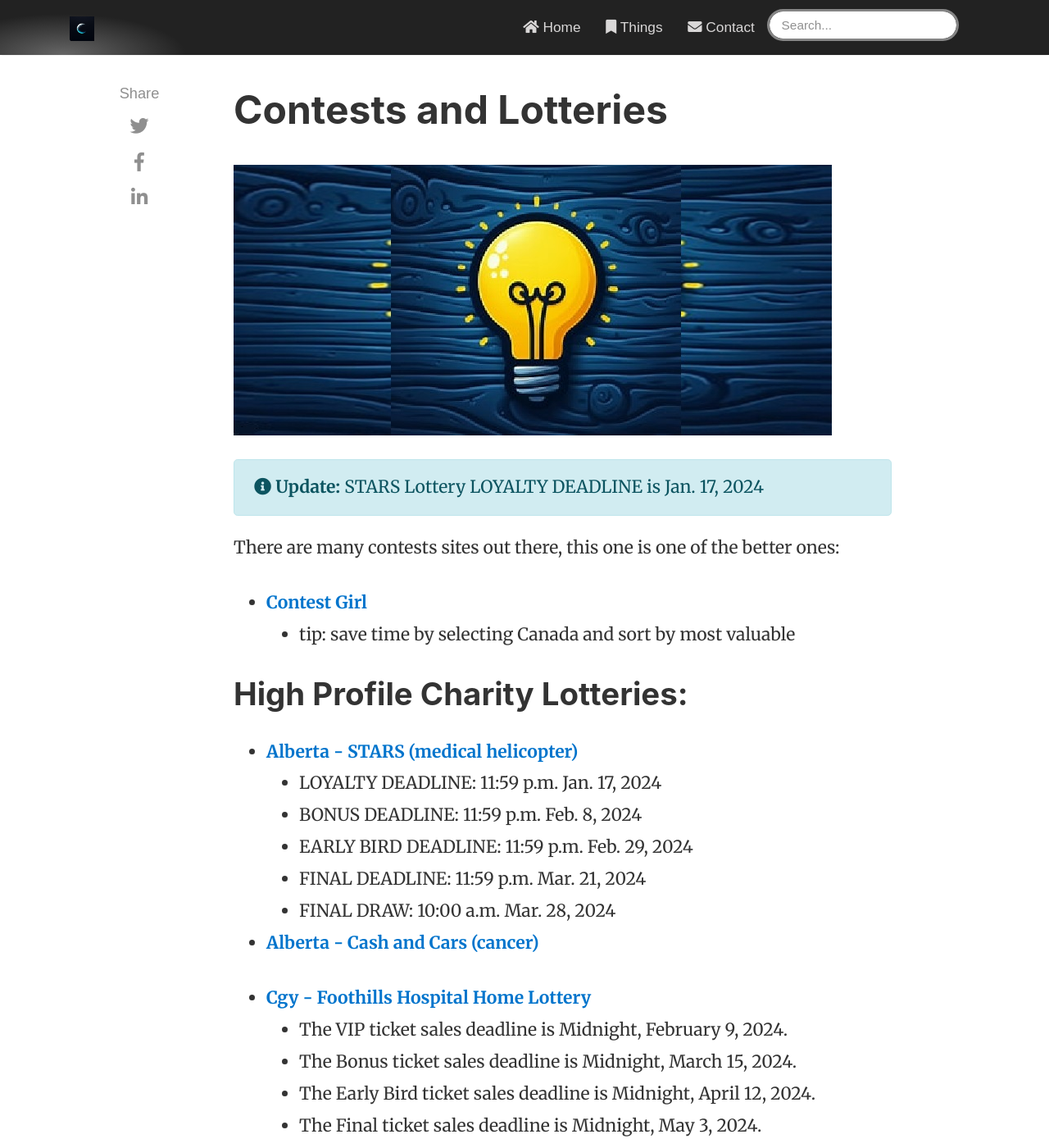
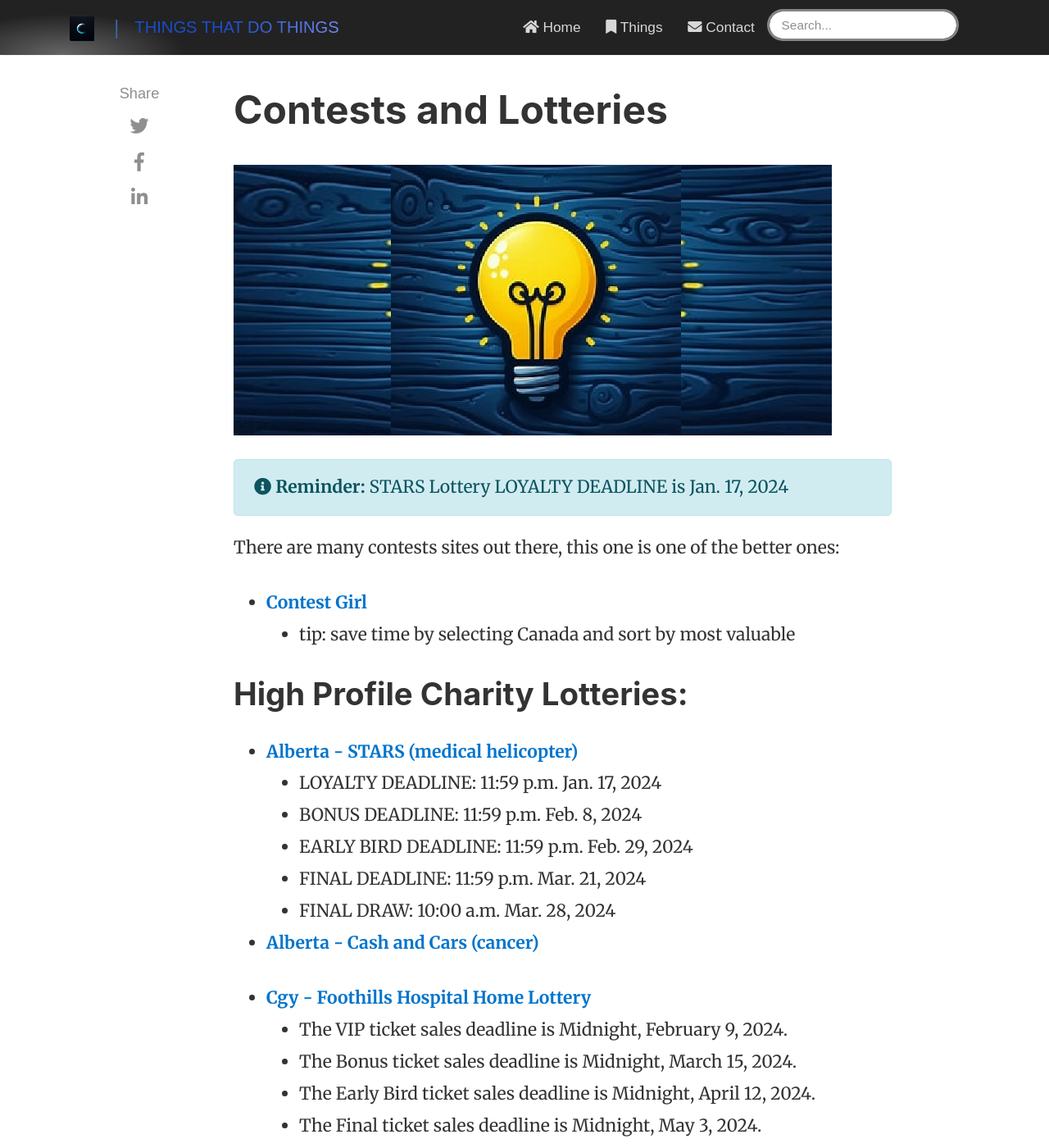
Before and after one commit to thingsthatdothings/thingsthatdothings.github.io, a Jekyll site: the page built from _posts/2023-04-07-contests.md, in a window 1280 px wide and 1400 px high. Shown: the whole window at 82% size. Built offline with Jekyll 4.4.1, drawn with Linux system fonts in a browser that asks for light colours; nearby versions of some CDN libraries; comment, search, counter and statistics services are not loaded.

```diff
--- a/_layouts/default.html
+++ b/_layouts/default.html
@@ -23,17 +23,17 @@
 
 </head>
 
-{% if jekyll.environment == 'production' %}
-<!-- change your GA id in _config.yml -->
+{% if jekyll.environment == "production" %}
+<!-- Global site tag (gtag.js) - Google Analytics -->
+<script async src="https://www.googletagmanager.com/gtag/js?id={{site.google_analytics}}"></script>
 <script>
-(function(i,s,o,g,r,a,m){i['GoogleAnalyticsObject']=r;i[r]=i[r]||function(){
-(i[r].q=i[r].q||[]).push(arguments)},i[r].l=1*new Date();a=s.createElement(o),
-m=s.getElementsByTagName(o)[0];a.async=1;a.src=g;m.parentNode.insertBefore(a,m)
-})(window,document,'script','//www.google-analytics.com/analytics.js','ga');
-ga('create', '{{site.google_analytics}}', 'auto');
-ga('send', 'pageview');
+window.dataLayer = window.dataLayer || [];
+function gtag(){dataLayer.push(arguments);}
+gtag('js', new Date());
+gtag('config', '{{site.google_analytics}}');
 </script>
 {% endif %}
+
 
 {% capture layout %}{% if page.layout %}layout-{{ page.layout }}{% endif %}{% endcapture %}
 <body class="{{layout}}">
@@ -51,10 +51,17 @@ ga('send', 'pageview');
     <div class="container pr-0">
 
     <!-- Begin Logo -->
+    {% if site.logo %}
     <a class="navbar-brand" href="{{ site.baseurl }}/">
     <img src="{{ site.baseurl }}/{{ site.logo }}" alt="{{ site.name }}">
     </a>
+    {% endif %}
     <!-- End Logo -->
+
+    <div class="maintitle">|</div>
+    <div class="d-flex align-items-center">
+        <span class="ml-3 small sitetitle"><a href="{{site.baseurl}}/">{{ site.name }}</a></span>
+    </div>
 
     <button class="navbar-toggler" type="button" data-toggle="collapse" data-target="#navbarMediumish" aria-controls="navbarSupportedContent" aria-expanded="false" aria-label="Toggle navigation">
     <span class="navbar-toggler-icon"></span>
@@ -111,10 +118,12 @@ ga('send', 'pageview');
 ================================================== -->
 {% if page.url == "/" %}
 <div class="mainheading maintitle">
-    <h1 class="sitetitle">{{ site.name }}</h1>
+    <blockquote>
+    <!-- <h1 class="sitetitle">{{ site.name }}</h1> -->
     <p class="lead">
         {{ site.description }}
     </p>
+</blockquote>
 </div>
 {% endif %}
 
--- a/_posts/2023-04-07-contests.md
+++ b/_posts/2023-04-07-contests.md
@@ -9,7 +9,7 @@ comments: false
 
 <div markdown="span" class="alert alert-info" role="alert">
     <i class="fa fa-info-circle"></i>
-    <b>Update:</b> STARS Lottery LOYALTY DEADLINE is Jan. 17, 2024
+    <b>Reminder:</b> STARS Lottery LOYALTY DEADLINE is Jan. 17, 2024
 </div>
 
 
@@ -40,7 +40,7 @@ There are many contests sites out there, this one is one of the better ones:
 
 + **[Edm - Full House Lottery (University and RoyalAlex)](https://fullhouse.ca/)**
     - ~~Loyalty Prize 1 Deadline: Midnight, December 20th, 2023~~
-    - Loyalty Prize 2 Deadline: Midnight, January 10th, 2024
+    - ~~Loyalty Prize 2 Deadline: Midnight, January 10th, 2024~~
     - Bonus Prize Deadline: Midnight, February 16th, 2024
     - Early Bird 1 Deadline: Midnight, February 29th, 2024
     - Early Bird 2 Deadline: Midnight, March 8th, 2024
--- a/assets/css/screen.css
+++ b/assets/css/screen.css
@@ -1093,8 +1093,8 @@ ul.tags li {
 }
 .maintitle {
     color:#3968a8;
-    align-items: center;
-    text-align: center;
+    /* align-items: center;
+    text-align: center; */
 }
 
 .sitetitle {
@@ -1113,6 +1113,10 @@ ul.tags li {
     background-image: linear-gradient( 68.7deg,  rgb(26, 78, 199) 13.2%, rgba(137,149,250,1) 29.8%, rgb(192, 155, 186) 48.9%, rgb(239, 111, 151) 68.2%, rgba(255,94,0,1) 86.4% );
 }
 
+.sitetitle a {
+    color: transparent;
+}
+
 @keyframes move {
     0%,100%{
         background-position: 200% 0%;
```
